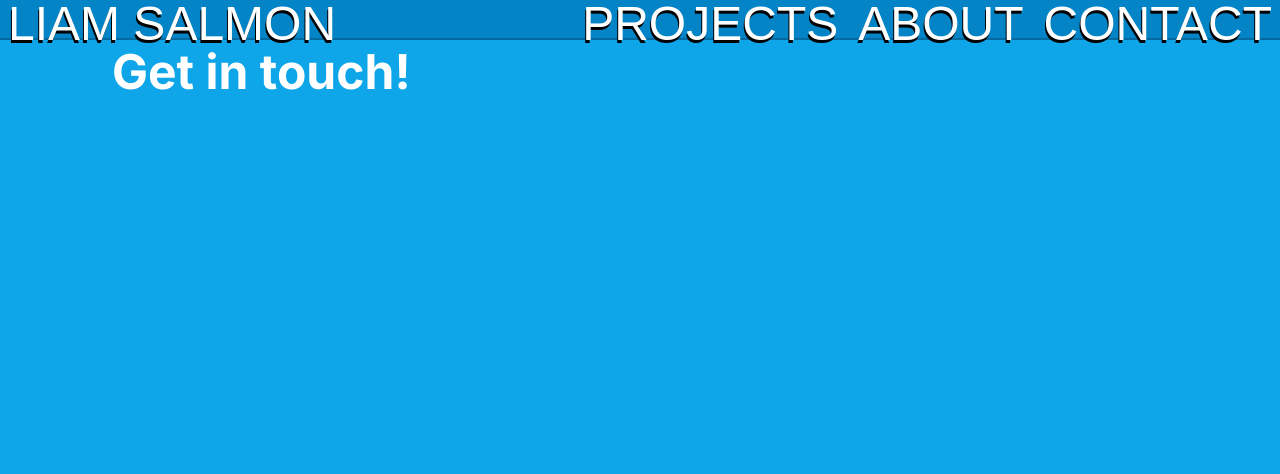
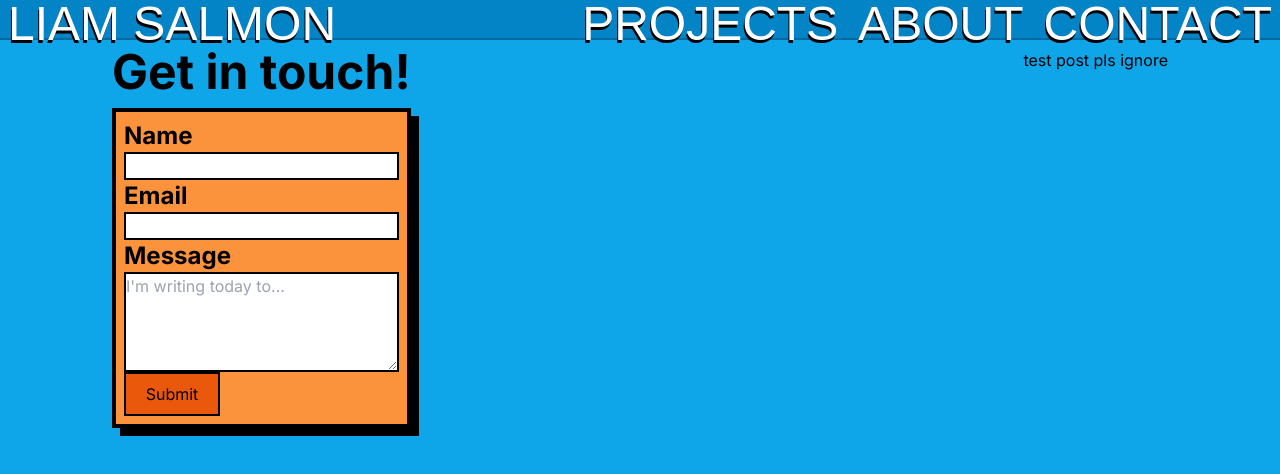
Before and after one commit to ElSammen/liamsalmon.com, a Next.js app: page /pages/contact in a window 1280 px wide. Shown: the top 474 px of the page. Built offline with nearby package versions, Linux system fonts and the light colour scheme; a web font is replaced by a local one.

Commit message:
why did these not get pushed oopsy

```diff
--- /dev/null
+++ b/app/pages/api/contact/route.js
@@ -0,0 +1,50 @@
+import nodemailer from 'nodemailer';
+import { NextResponse } from 'next/server';
+
+
+export default async function ContactAPI(req, res) {
+    console.log("API route reached")
+    const { name, email, message } = req.body;
+
+    const data = {
+        name,
+        email,
+        message
+    }
+
+    const user = process.env.GMAIL_USER
+
+    const transporter = nodemailer.createTransport({
+        host: 'smtp.gmail.com',
+        port: 465,
+        secure: true,
+        auth: {
+            user: user,
+            pass: process.env.GMAIL_PASS
+        },
+    });
+
+    try {
+        const mail = await transporter.sendMail({
+            from: user,
+            to: "Liam_Salmon@live.co.uk",
+            replyTo: email,
+            subject: `Contact form submission from ${name}`,
+            html: `
+            <p>Name: ${name}</p>
+            <p>Email: ${email}</p>
+            <p>Message: ${message}</p>
+            `
+        });
+        console.log("Message sent:", mail.messageId)
+
+        return res.status(200).json({ message: "Email sent successfully" })
+    } catch (error) {
+        console.log(error)
+        res.status(500).json({ message: "Could not send email, message was not sent." })
+    }
+
+
+
+    return res.status(200).json({ name, email, message })
+}
--- /dev/null
+++ b/app/pages/contact/contactme.js
@@ -0,0 +1,57 @@
+'use client'
+
+export default function ContactForm() {
+
+
+    async function handleSubmit(event) {
+        event.preventDefault();
+
+
+
+        const response = await fetch(`/api/contact/route`, {
+            method: 'POST',
+            headers: {
+                'Content-Type': 'application/json'
+            },
+            body: JSON.stringify({
+                name: event.target.name.value,
+                email: event.target.email.value,
+                message: event.target.message.value,
+            }),
+        });
+
+        if (response.ok) {
+            console.log("Message sent successfully");
+
+            // reset the form
+            event.target.name.value = "";
+            event.target.email.value = "";
+            event.target.message.value = "";
+        }
+        if (!response.ok) {
+            console.log(response)
+            console.log("Error sending message");
+
+        }
+    }
+
+
+    return (
+
+        <form className="flex flex-col bg-orange-400 border-black border-4 shadow-[8px_8px_0px_rgba(0,0,0,1)] p-2 mt-3" onSubmit={handleSubmit}>
+            <label className="text-2xl font-bold" htmlFor="name">Name</label>
+            <input className="border-2 border-black " minLength={1} maxLength={25} required type="text" name="name" id="name" />
+
+            <label className="text-2xl font-bold">Email</label>
+            <input className="border-2 border-black " minLength={5} maxLength={150} required type="email" name="email" />
+
+            <label className="text-2xl font-bold">Message</label>
+            <textarea className="border-2 border-black " placeholder="I'm writing today to... " rows={4} maxLength={500} required name="message" />
+
+            <button className="border-2 border-black  px-4 py-2 w-24 bg-orange-600 hover:bg-orange-500" type="submit">Submit</button>
+
+        </form>
+
+    )
+
+}
--- a/app/pages/contact/page.js
+++ b/app/pages/contact/page.js
@@ -1,11 +1,19 @@
-import Link from "next/link"
+import ContactForm from "./contactme.js"
 
 export default function Contact() {
+
     return (
         <main className="bg-sky-500 flex min-h-screen min-w-screen mt-14 md:mt-0 flex-col flex-wrap items-center justify-between">
             <section className="maintop flex sm:flex-row flex-wrap justify-between w-full  px-28 sm:mx-auto sm:my-[3rem] text-center md:text-left">
-                <div>
-                    <h1 className="text-5xl font-bold text-white">Get in touch!</h1>
+                <div className="left ">
+                    <h1 className="text-5xl font-bold">Get in touch!</h1>
+
+                    <ContactForm />
+
+                </div>
+
+                <div className="">
+                    test post pls ignore
                 </div>
             </section>
         </main>
--- a/package.json
+++ b/package.json
@@ -10,9 +10,11 @@
   },
   "dependencies": {
     "autoprefixer": "10.4.14",
+    "dotenv": "^16.3.1",
     "eslint": "8.46.0",
     "eslint-config-next": "13.4.12",
     "next": "13.4.12",
+    "nodemailer": "^6.9.4",
     "postcss": "8.4.27",
     "react": "18.2.0",
     "react-dom": "18.2.0",
```
Also changed, not shown: 2 other files (tests, documents, lock files or other folders).
